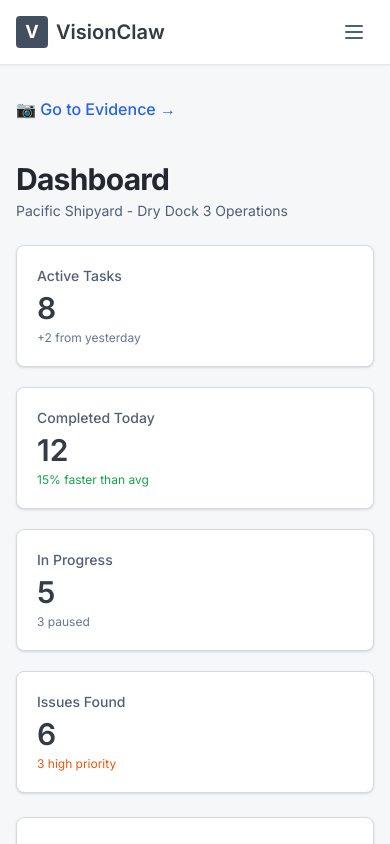
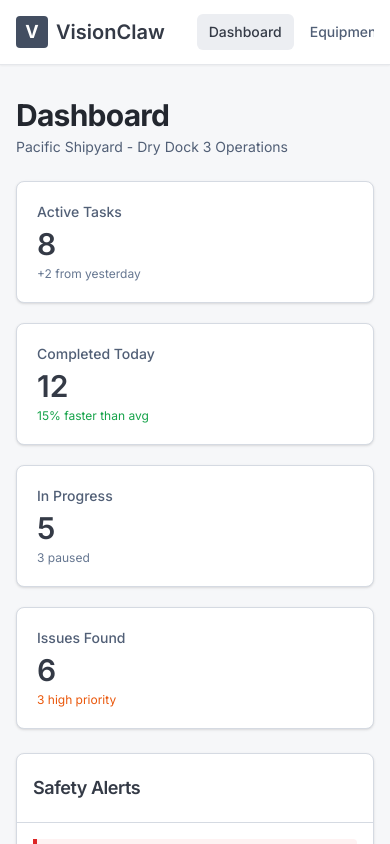
Before and after one commit to sefacosgun11/visionclaw, a Next.js app in the folder web-demo/: page / in a window 390 px wide. Shown: the top 844 px of the page. Built offline with nearby package versions, Linux system fonts and the light colour scheme.

Commit message:
remove links

```diff
--- a/web-demo/app/evidence/page.tsx
+++ b/web-demo/app/evidence/page.tsx
@@ -1,7 +1,6 @@
 'use client';
 
 import { useState, useEffect, useRef } from 'react';
-import Link from 'next/link';
 import {
   Camera,
   AlertCircle,
@@ -161,12 +160,6 @@ export default function EvidencePage() {
   return (
     <div className="min-h-screen bg-gray-50">
       <div className="max-w-7xl mx-auto px-4 sm:px-6 lg:px-8 py-8">
-        <Link
-          href="/"
-          className="inline-flex items-center text-blue-600 hover:text-blue-800 mb-6 font-medium"
-        >
-          ← Back to Home
-        </Link>
         <div className="mb-8">
           <h1 className="text-3xl font-bold text-gray-900">Evidence Workspace</h1>
           <p className="mt-2 text-gray-600">Create evidence items and analyze photos with AI</p>
--- a/web-demo/app/page.tsx
+++ b/web-demo/app/page.tsx
@@ -1,15 +1,6 @@
-import Link from 'next/link';
-
 export default function Dashboard() {
   return (
     <div className="space-y-6">
-      <Link
-        href="/evidence"
-        className="inline-flex items-center text-blue-600 hover:text-blue-800 font-medium mb-4"
-      >
-        📷 Go to Evidence →
-      </Link>
-
       <div>
         <h1 className="text-3xl font-bold text-industrial-950">Dashboard</h1>
         <p className="mt-1 text-sm text-industrial-600">
--- a/web-demo/components/Navigation.tsx
+++ b/web-demo/components/Navigation.tsx
@@ -1,9 +1,7 @@
 'use client'
 
-import { useState } from 'react'
 import Link from 'next/link'
 import { usePathname } from 'next/navigation'
-import { Menu, X } from 'lucide-react'
 
 const navigation = [
   { name: 'Dashboard', href: '/' },
@@ -17,13 +15,12 @@ const navigation = [
 
 export function Navigation() {
   const pathname = usePathname()
-  const [mobileMenuOpen, setMobileMenuOpen] = useState(false)
 
   return (
     <nav className="bg-white shadow-sm border-b border-gray-200">
       <div className="max-w-7xl mx-auto px-4 sm:px-6 lg:px-8">
         <div className="flex justify-between h-16">
-          <div className="flex">
+          <div className="flex items-center space-x-8 overflow-x-auto">
             <div className="flex-shrink-0 flex items-center">
               <div className="h-8 w-8 bg-industrial-700 rounded flex items-center justify-center">
                 <span className="text-white font-bold text-lg">V</span>
@@ -33,8 +30,7 @@ export function Navigation() {
               </span>
             </div>
 
-            {/* Desktop Menu */}
-            <div className="hidden sm:flex sm:ml-8 sm:space-x-1">
+            <div className="flex space-x-1">
               {navigation.map((item) => {
                 const isActive = pathname === item.href
                 return (
@@ -54,8 +50,6 @@ export function Navigation() {
             </div>
           </div>
 
-          <div className="flex items-center space-x-3">
-            {/* User Info - Desktop */}
           <div className="hidden sm:flex items-center space-x-3">
             <span className="text-sm text-industrial-600">
               Pacific Shipyard
@@ -64,58 +58,8 @@ export function Navigation() {
               <span className="text-white text-sm font-medium">SM</span>
             </div>
           </div>
-
-            {/* Mobile Menu Button */}
-            <button
-              onClick={() => setMobileMenuOpen(!mobileMenuOpen)}
-              className="sm:hidden p-2 rounded-md text-industrial-600 hover:text-industrial-900 hover:bg-industrial-50"
-              aria-label="Toggle menu"
-            >
-              {mobileMenuOpen ? (
-                <X className="h-6 w-6" />
-              ) : (
-                <Menu className="h-6 w-6" />
-              )}
-            </button>
         </div>
       </div>
-      </div>
-
-      {/* Mobile Menu Dropdown */}
-      {mobileMenuOpen && (
-        <div className="sm:hidden border-t border-gray-200 bg-white">
-          <div className="px-2 pt-2 pb-3 space-y-1">
-            {navigation.map((item) => {
-              const isActive = pathname === item.href
-              return (
-                <Link
-                  key={item.name}
-                  href={item.href}
-                  onClick={() => setMobileMenuOpen(false)}
-                  className={`block px-3 py-2 rounded-md text-base font-medium ${
-                    isActive
-                      ? 'bg-industrial-100 text-industrial-900'
-                      : 'text-industrial-600 hover:text-industrial-900 hover:bg-industrial-50'
-                  }`}
-                >
-                  {item.name}
-                </Link>
-              )
-            })}
-          </div>
-          {/* User Info - Mobile */}
-          <div className="border-t border-gray-200 px-4 py-3">
-            <div className="flex items-center space-x-3">
-              <div className="h-8 w-8 bg-industrial-700 rounded-full flex items-center justify-center">
-                <span className="text-white text-sm font-medium">SM</span>
-              </div>
-              <span className="text-sm text-industrial-600">
-                Pacific Shipyard
-              </span>
-            </div>
-          </div>
-        </div>
-      )}
     </nav>
   )
 }
```
Lines whose indentation alone changed are shown as unchanged.
